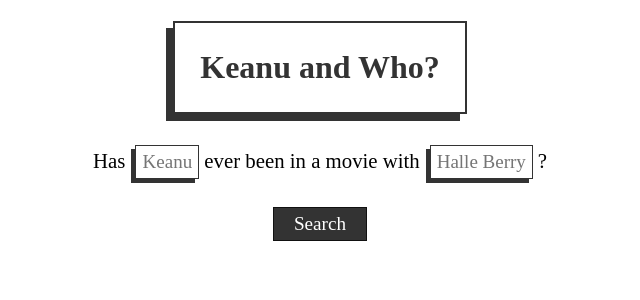
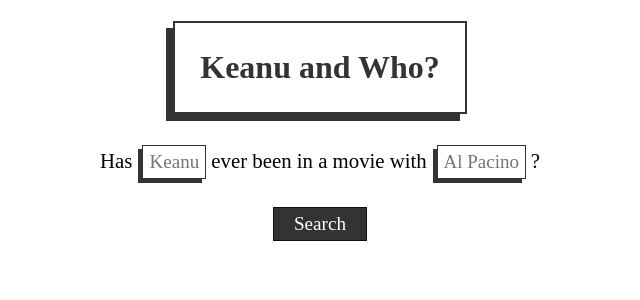
Before and after one commit to nihalanand24/keanu-and-who, a React (Create React App) app: page / in a window 1280 px wide. Shown: the top 300 px of the page, without its empty margins (320-960 px from the left). Built offline with nearby package versions, Linux system fonts and the light colour scheme.

Commit message:
push for debug

```diff
--- a/src/App.jsx
+++ b/src/App.jsx
@@ -10,19 +10,25 @@
   const [moviesArray, setMoviesArray] = useState([]);
   const [search1, setSearch1] = useState('');
   const [search2, setSearch2] = useState('');
+  // const [userSearched, setUserSearched] = useState(false);
 
   const handleSubmit = (event) => {
     event.preventDefault();
-
     console.log(search1, search2);
+    // setUserSearched(true);
 
     getCommonMovies(search1, search2).then((response) => {
       setMoviesArray(response);
       console.log(moviesArray);
     });
-
   };
 
+  // useEffect(() => {
+  //   getCommonMovies(search1, search2).then((response) => {
+  //     setMoviesArray(response);
+  //   });
+
+  // },[userSearched, search1, search2]);
 
   return (
     <>
@@ -38,7 +44,7 @@
           setSearch2(event.target.value);
         }}
         placeholder1='Keanu'
-        placeholder2='Halle Berry'
+        placeholder2='Al Pacino'
       />
       <MoviesGallery className='moviesGallery' moviesArray={moviesArray} />
     </>
--- a/src/MoviesGallery.jsx
+++ b/src/MoviesGallery.jsx
@@ -1,9 +1,9 @@
 const MoviesGallery = ({ moviesArray }) => {
   return (
     <div className='moviesGallery'>
-      {moviesArray.map((movie, index) => {
+      {moviesArray.map((movie) => {
         return (
-            <div key={index} className='movieCard'>
+            <div key={movie.imdb} className='movieCard'>
                 <h3>{movie.title}</h3>
                 <p>({movie.year})</p>
                 <img src={`http://image.tmdb.org/t/p/w500${movie.poster}`} alt={`Movie poster for ${movie.title}`}/>
--- a/src/getCommonMovies.jsx
+++ b/src/getCommonMovies.jsx
@@ -4,6 +4,7 @@
 const apiKey = '0f71218e40b140c550833011fa9c4afb';
 
 const getCommonMovies = async (actor1, actor2) => {
+
   const getActorIDs = async (actor1Name, actor2Name) => {
     const getAxiosConfig = (actor) => {
       return {
```
